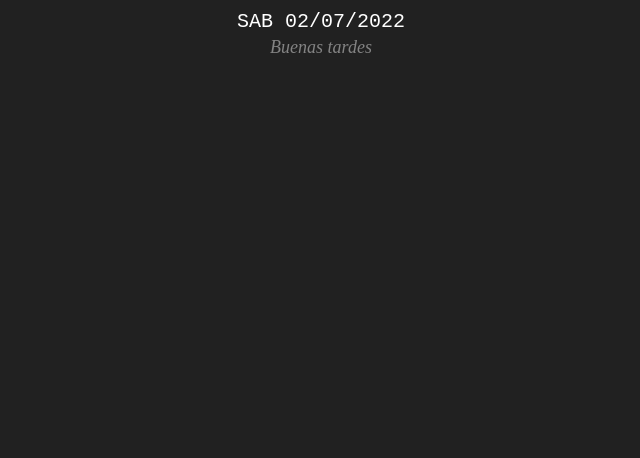
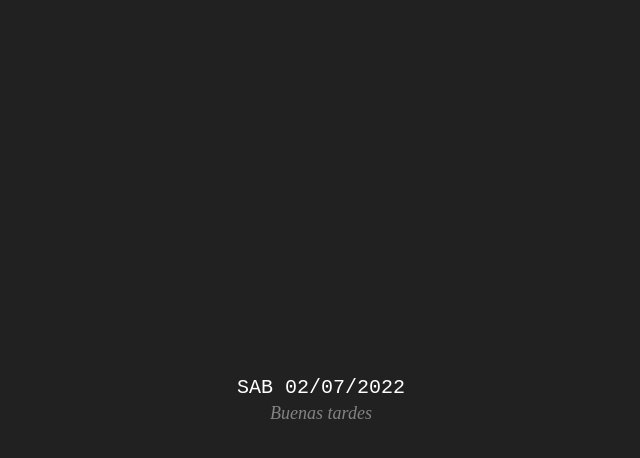
Before and after one commit to sabrina-dohmen/notion, a plain HTML site: page index.html in a window 1280 px wide. Shown: the whole page, without its empty margins (319-959 px from the left). Drawn offline with Linux system fonts and the light colour scheme.

Commit message:
centered on window

```diff
--- a/index.html
+++ b/index.html
@@ -5,6 +5,8 @@
         body{
             background-color: #212121;
             text-align: center;
+        }
+        .container {
             border-radius: 5px;
             padding: 0px 0;
         }
@@ -16,6 +18,7 @@
             font-style: italic;
             color: rgb(131, 131, 131);
             padding: 2px;
+            margin: 0px;
         }
 
         #fecha {
@@ -26,15 +29,35 @@
             font-family: monospace;
             font-size: x-large;
             color: white;
+            margin: 0px;
             padding: 2px;
+        }
+        .center {
+            padding: 0px 0;
+            /* border: 3px solid green; */
+            height: 100%;
+            margin: 0px;
+            border-radius: 10px;
+            position: relative;
+        }
+        .center div {
+            margin: 0;
+            position: absolute;
+            top: 50%;
+            left: 50%;
+            -ms-transform: translate(-50%, -50%);
+            transform: translate(-50%, -50%);
         }
     </style>
 </head>
-<body>
+<body class="center">
     <div>
-        <div id="fecha"> </div>
-        <div id="saludo"> </div>
+        <p id="fecha"> </p>
+        <p id="saludo"> </p>
     </div>
+
+    <!-- <div id="fecha"> </div>
+    <div id="saludo"> </div> -->
 </body>
 
 <script>
```
